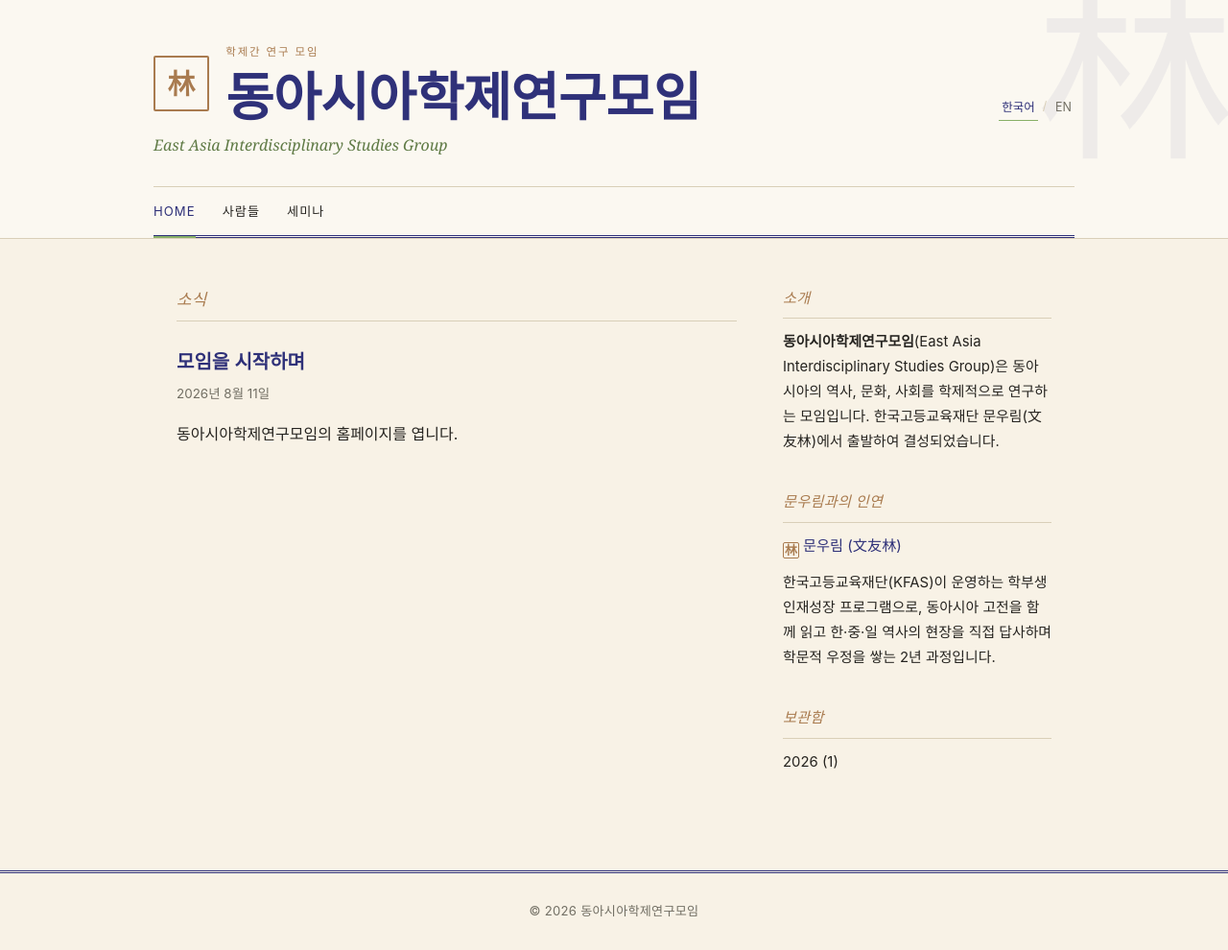
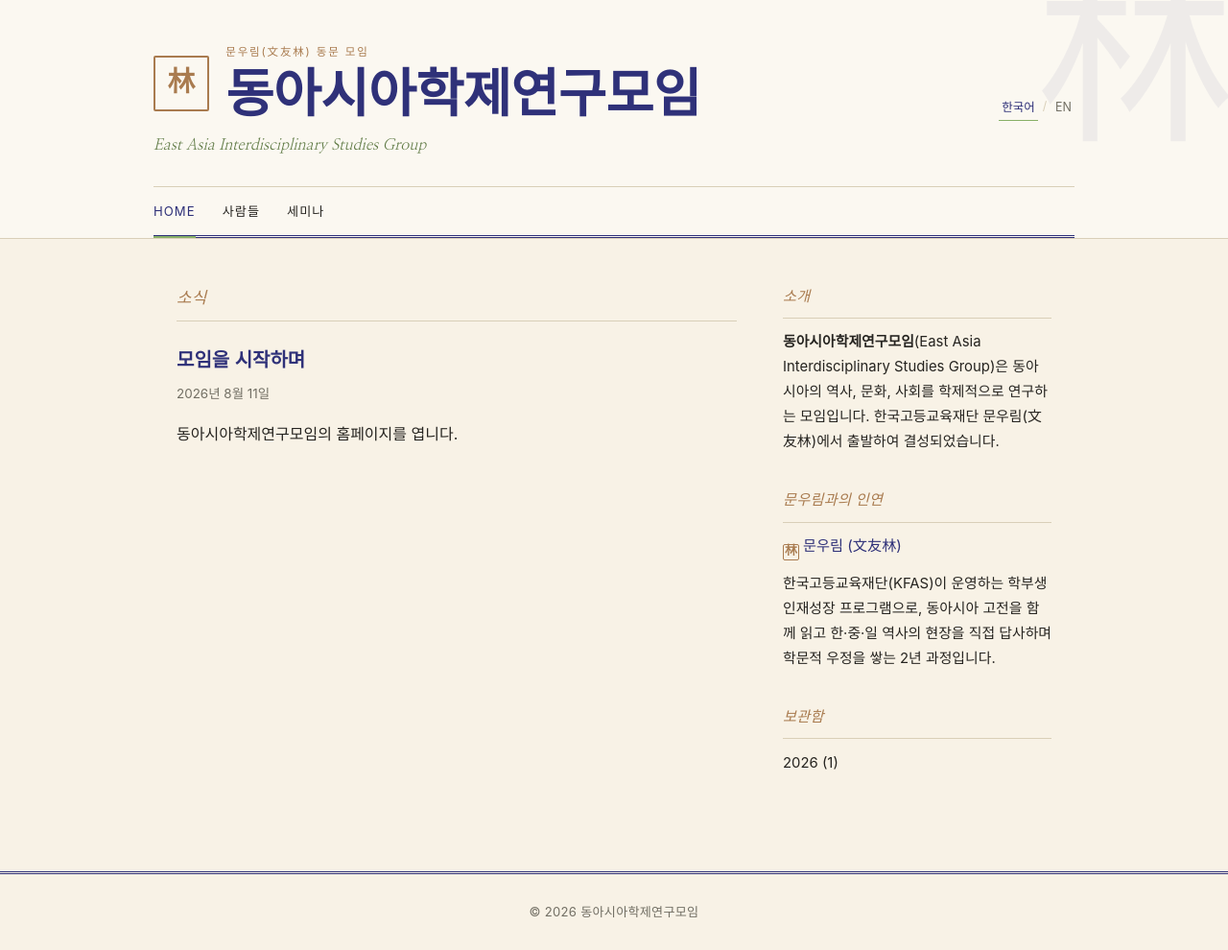
Before and after one commit to eastasia-interdisciplinary/eastasia-interdisciplinary.github.io, a Jekyll site: the page built from index.html, in a window 1280 px wide. Shown: the whole page at 96% size. Built offline with Jekyll 4.4.1, drawn with Linux system fonts in a browser that asks for light colours; some web fonts are replaced.

Commit message:
Swap display serif to Nanum Myeongjo, make kicker say something real
Gowun Batang is explicitly a handwriting-inspired, "warm and friendly"
face — soft rather than authoritative at display size. Nanum Myeongjo
is a classic 명조 serif in the tradition of Korean newspaper/book
typesetting, set at weight 800 for real presence.

The kicker also just restated the English tagline in different words
("Interdisciplinary Research Group" next to "East Asia
Interdisciplinary Studies Group") — generic filler. Replaced with the
actual concrete fact: 문우림(文友林) 동문 모임 / an alumni circle of
Forest of Learning (문우림).

```diff
--- a/_includes/header.html
+++ b/_includes/header.html
@@ -5,7 +5,7 @@
       <div class="brand">
         <span class="seal seal-lg" aria-hidden="true">林</span>
         <div>
-          <p class="kicker"><span class="i18n-ko">학제간 연구 모임</span><span class="i18n-en">Interdisciplinary Research Group</span></p>
+          <p class="kicker"><span class="i18n-ko">{{ site.parent_name }}({{ site.parent_hanja }}) 동문 모임</span><span class="i18n-en">An alumni circle of {{ site.parent_name_en }} ({{ site.parent_name }})</span></p>
           <h1 class="site-title">{{ site.title }}</h1>
         </div>
       </div>
--- a/_layouts/default.html
+++ b/_layouts/default.html
@@ -13,7 +13,7 @@
   </script>
   <link rel="preconnect" href="https://fonts.googleapis.com">
   <link rel="preconnect" href="https://fonts.gstatic.com" crossorigin>
-  <link href="https://fonts.googleapis.com/css2?family=Gowun+Batang:wght@400;700&display=swap" rel="stylesheet">
+  <link href="https://fonts.googleapis.com/css2?family=Nanum+Myeongjo:wght@400;700;800&display=swap" rel="stylesheet">
   <link rel="stylesheet" as="style" crossorigin
     href="https://cdn.jsdelivr.net/gh/orioncactus/pretendard@v1.3.9/dist/web/variable/pretendardvariable-dynamic-subset.css">
   <link rel="stylesheet" href="{{ '/assets/css/style.css' | relative_url }}">
--- a/assets/css/style.css
+++ b/assets/css/style.css
@@ -7,8 +7,10 @@
 
   Typefaces: Pretendard for body/UI text (the de facto standard in
   contemporary Korean design work, versus the generic Noto Sans KR
-  default), Gowun Batang for headings (a warmer, more literary Korean
-  serif than Noto Serif KR, fitting for a classics reading group).
+  default), Nanum Myeongjo for headings — a classic 명조(Myeongjo)
+  serif in the tradition of Korean newspaper/book typesetting,
+  swapped in for Gowun Batang, which reads soft/handwriting-inspired
+  rather than authoritative at display size.
 */
 :root {
   --navy: #2f3179;
@@ -23,7 +25,7 @@
   --bg: #f8f2e6;
   --paper: #fbf8f1;
 
-  --font-serif: "Gowun Batang", "Source Serif 4", Georgia, serif;
+  --font-serif: "Nanum Myeongjo", "Source Serif 4", Georgia, serif;
   --font-sans: "Pretendard Variable", Pretendard, -apple-system,
     BlinkMacSystemFont, system-ui, Roboto, "Malgun Gothic", sans-serif;
 }
@@ -101,7 +103,7 @@
 .site-title {
   font-family: var(--font-serif);
   font-size: 3.4rem;
-  font-weight: 700;
+  font-weight: 800;
   margin: 0;
   color: var(--navy);
   letter-spacing: -0.01em;
```
